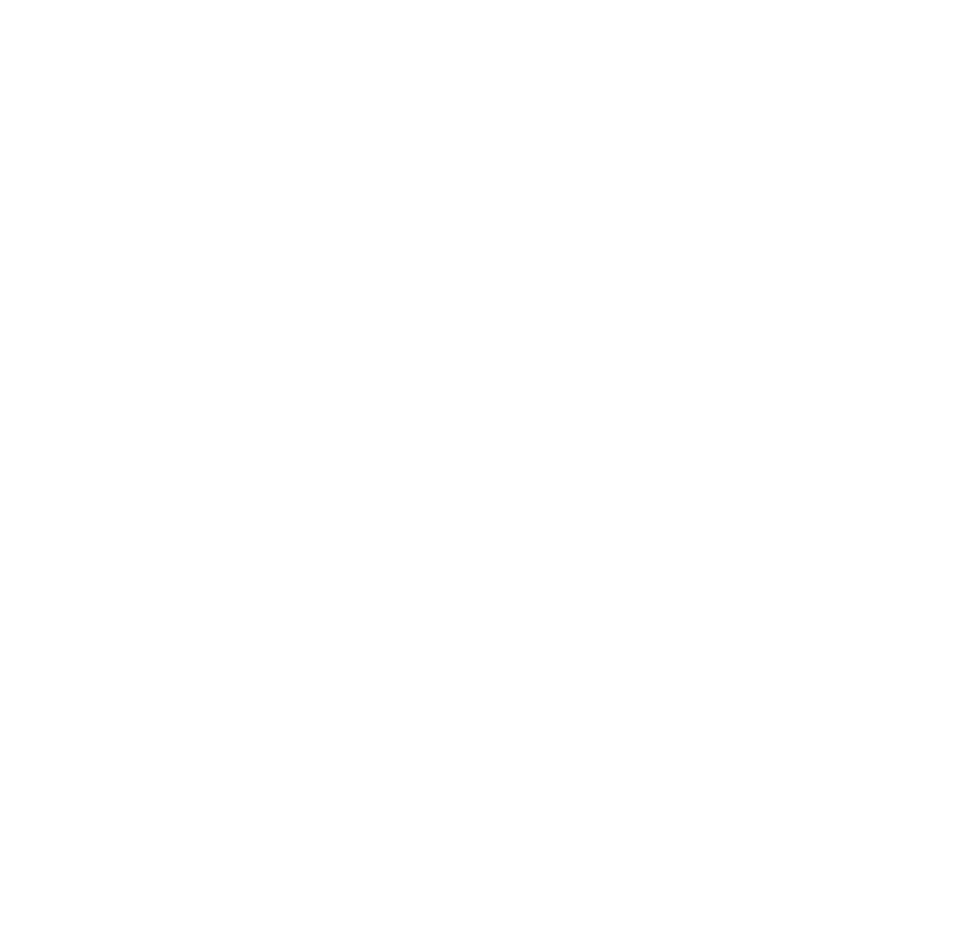
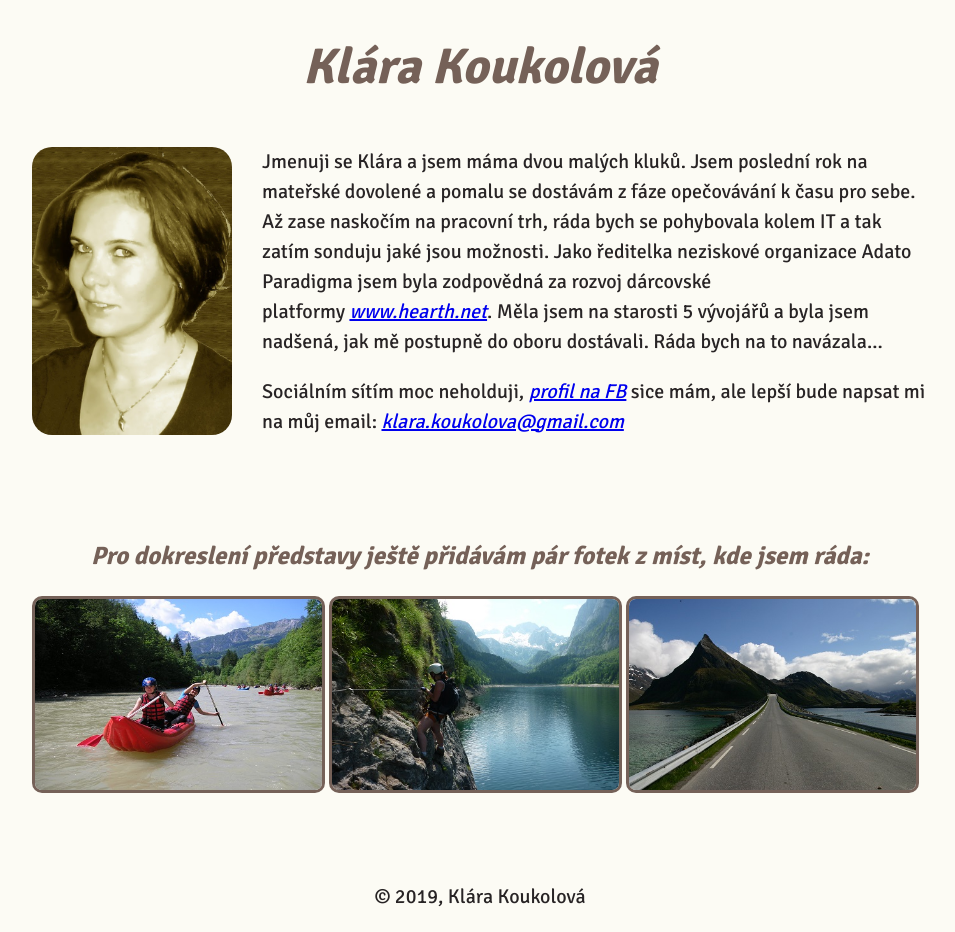
Before and after one commit to tvorimweb-2019-praha-podzim/projekt01-vizitka-klarce, a plain HTML site: page index.html in a window 1280 px wide. Shown: the whole page, without its empty margins (160-1115 px from the left). Before the commit the page ends 800 px from the top, so only its background shows below. Drawn offline with Linux system fonts and the light colour scheme.

Commit message:
Vytvořena Klára vizitka final

```diff
--- a/index.html
+++ b/index.html
@@ -16,3 +16,58 @@ Vizitku ostyluj pomocí CSS:
 
 Tip: Webdesign In 4 Minutes https://jgthms.com/web-design-in-4-minutes/
 -->
+<!DOCTYPE html>
+<html lang="cs">
+<head>
+  <meta charset="UTF-8">
+  <meta name="viewport" content="width=device-width, initial-scale=1.0">
+  <meta http-equiv="X-UA-Compatible" content="ie=edge">
+  <title>Klara Koukolova</title>
+  <link href="https://fonts.googleapis.com/css?family=Signika:300,400,600,700&display=swap&subset=latin-ext" rel="stylesheet">
+  <link rel="stylesheet" href="style.css">
+ </head>
+<body>
+
+<section class=prvnicast>
+<!--Nadpis-->
+
+    <h1>Klára Koukolová</h1>
+
+<!--Sekce Něco o mně -->
+
+
+      <img class="foto-omne" src="Obrázky/Klara.JPG" alt="foto Klara Koukolova">
+   <p>
+      Jmenuji se Klára a jsem máma dvou malých kluků. Jsem poslední rok na mateřské dovolené a pomalu se dostávám z fáze opečovávání k času pro sebe.  Až zase naskočím na pracovní trh, ráda bych se pohybovala kolem IT a tak zatím sonduju jaké jsou možnosti.  Jako ředitelka neziskové organizace Adato Paradigma jsem byla zodpovědná za rozvoj dárcovské platformy <a href="https://www.hearth.net" target="_blank">www.hearth.net</a>. Měla jsem na starosti 5 vývojářů a byla jsem nadšená, jak mě postupně do oboru dostávali. Ráda bych na to navázala...
+    </p>
+
+
+  <!--Sekce Sociální sítě-->
+
+    <p>
+      Sociálním sítím moc neholduji, <a href="https://www.facebook.com/klara.koukolova" target="_blank">profil na FB</a> sice mám, ale lepší bude napsat mi na můj email: <a href="mailto:klara.koukolova@gmail.com">klara.koukolova@gmail.com</a>
+    </p>
+</section>
+
+
+<!-- Pár fotek o mně-->
+<section class="fotogalerie">
+    <h2>
+      Pro dokreslení představy ještě přidávám pár fotek z míst, kde jsem ráda:
+    </h2>
+
+    <img src="Obrázky/divokavoda.JPG" alt="divokavoda">
+    <img src="Obrázky/ferraty.JPG" alt="ferraty">
+    <img src="Obrázky/Norsko.jpg" alt="Norsko">
+
+</section>
+
+<!--Patička-->
+<footer class="paticka">
+     <p>
+    © 2019, Klára Koukolová
+  </p>
+</footer>
+
+</body>
+</html>
--- /dev/null
+++ b/style.css
@@ -0,0 +1,47 @@
+body{
+  color: #282425;
+  background-color: #fcfbf4;
+  font-size: 20px;
+  line-height: 1.5;
+  font-family: 'Signika', sans-serif;
+  margin:0;
+   }
+h1 {
+    color: #756158;
+    font-size: 50px;
+    font-style: italic;
+    text-align: center;
+    margin-top:0;
+   }
+
+h2 {
+  color: #756158;
+  font-size: 25px;
+  font-style: italic;
+  text-align: center
+}
+
+a {
+    font-style: italic;
+}
+
+.foto-omne{
+    width: 200px;
+    border-radius: 20px;
+    float: left;
+    margin: 0 30px 30px 0;
+}
+.fotogalerie img{
+    width: 32%;
+    border: 3px solid #756158;
+    border-radius: 10px;
+}
+
+section {
+  padding:30px 15%;
+}
+
+.paticka{
+  text-align: center;
+  margin-top: 50px;
+}
```
Also changed, not shown: Obrázky/Klara.JPG (added), Obrázky/Norsko.jpg (added), Obrázky/divokavoda.JPG (added), Obrázky/ferraty.JPG (added), 1 other file.
